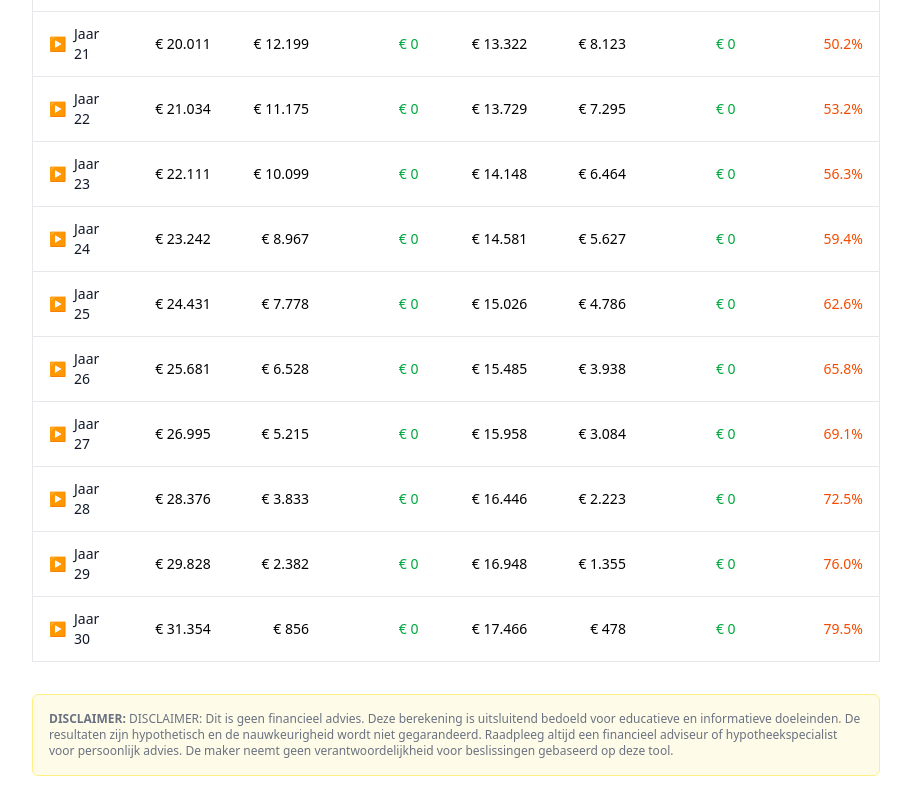
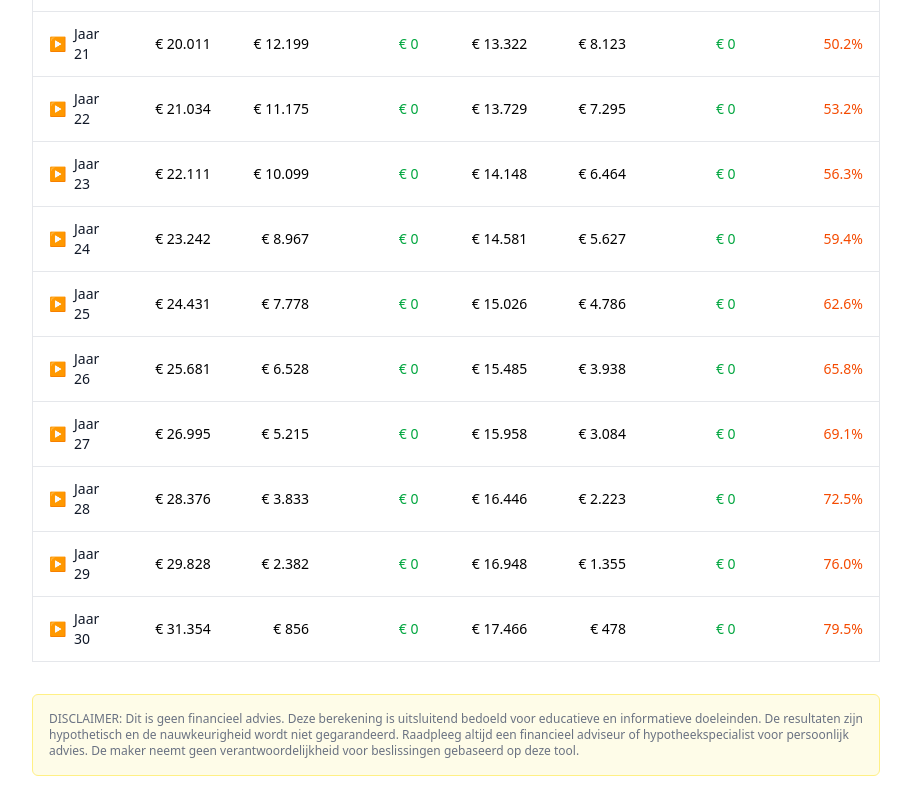
Before and after one commit to qlp/hypotheek, a SvelteKit app: page / in a window 1280 px wide. Shown: the part 2653-3453 px from the top of the page, without its empty margins (184-1095 px from the left). Built offline with nearby package versions, Linux system fonts and the light colour scheme.

Commit message:
fix double disclaimer

```diff
--- a/src/routes/+page.svelte
+++ b/src/routes/+page.svelte
@@ -406,7 +406,6 @@
 	{/if}
 
 	<div class="text-xs text-gray-500 mt-8 p-4 bg-yellow-50 border border-yellow-200 rounded-md">
-		<strong>DISCLAIMER:</strong>
 		{t.disclaimer}
 	</div>
 </div>
```
